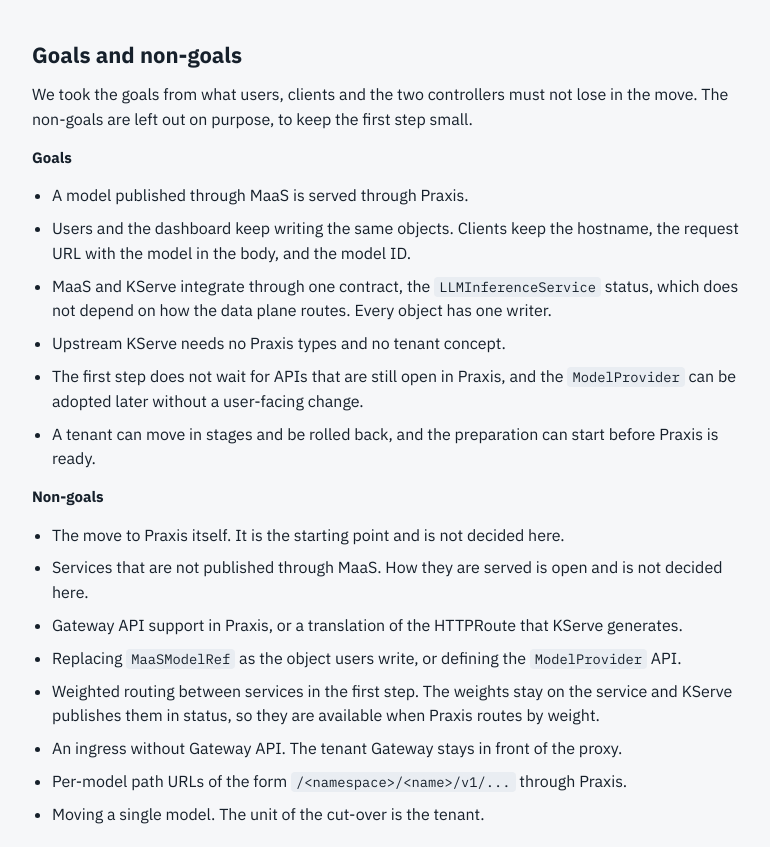
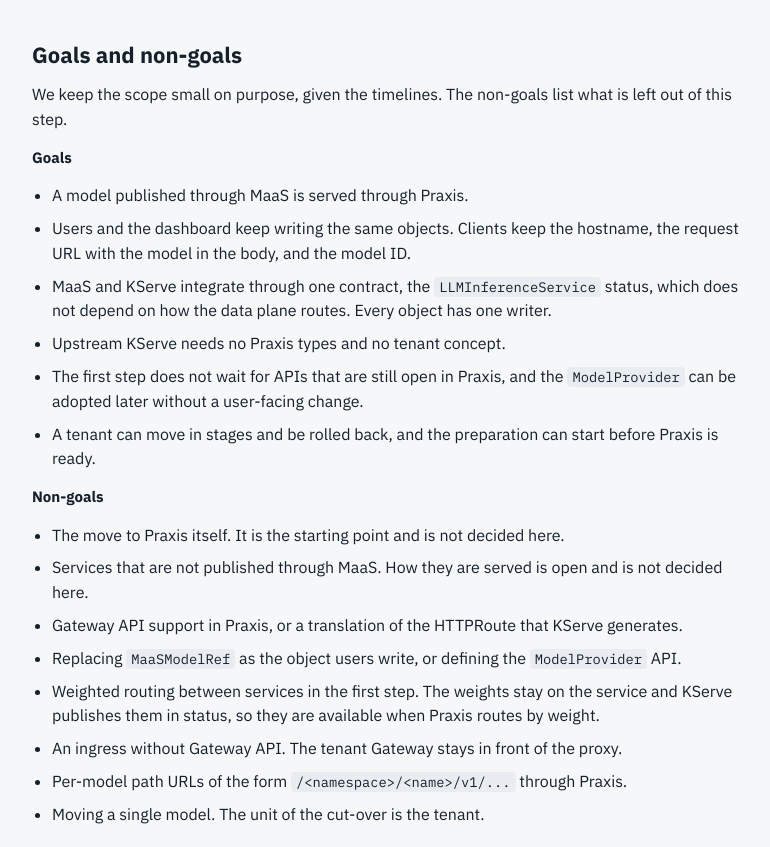
Before and after one commit to bartoszmajsak/kserve-praxis-integration, a plain HTML site: page site/decision.html in a window 1280 px wide. Shown: the part 838-1685 px from the top of the page, without its empty margins (68-838 px from the left). Drawn offline with Linux system fonts and the light colour scheme.

Commit message:
Say why the scope is small, without an invented rationale
Signed-off-by: Bartosz Majsak <bartosz.majsak@gmail.com>

```diff
--- a/site/decision.html
+++ b/site/decision.html
@@ -267,7 +267,7 @@
 <section>
   <div class="prose">
     <h2>Goals and non-goals</h2>
-    <p>We took the goals from what users, clients and the two controllers must not lose in the move. The non-goals are left out on purpose, to keep the first step small.</p>
+    <p>We keep the scope small on purpose, given the timelines. The non-goals list what is left out of this step.</p>
     <h3>Goals</h3>
     <ul>
       <li>A model published through MaaS is served through Praxis.</li>
@@ -673,7 +673,7 @@ Praxis routes on the model name in the request body, and no per-model HTTPRoute
 
 ## Goals and non-goals
 
-We took the goals from what users, clients and the two controllers must not lose in the move. The non-goals are left out on purpose, to keep the first step small.
+We keep the scope small on purpose, given the timelines. The non-goals list what is left out of this step.
 
 ### Goals
 
```
Also changed, not shown: src/decision.html (+1 -1 lines), 1 other file.
